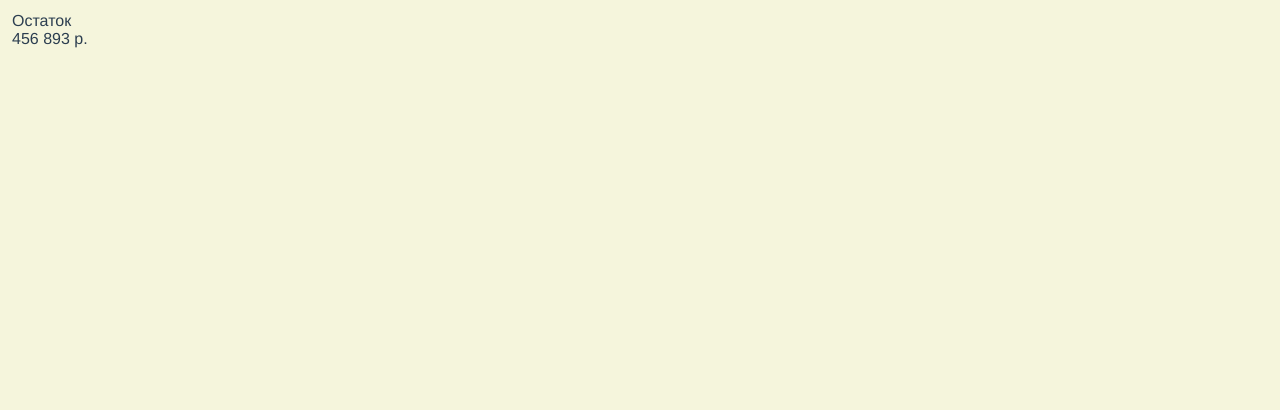
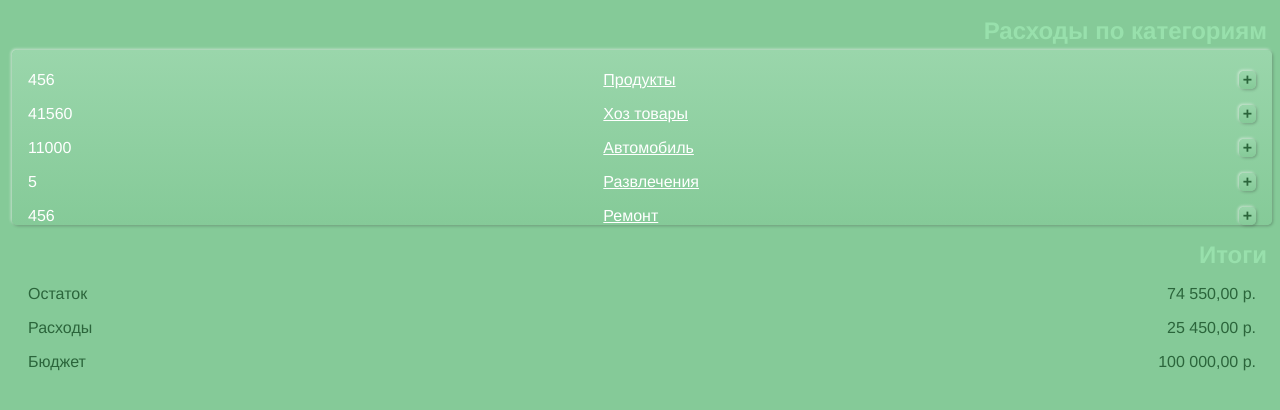
Before and after one commit to ondrey/kakebo, a Vue app: page /#/ in a window 1280 px wide. Shown: the top 410 px of the page. Built offline with nearby package versions, Linux system fonts and the light colour scheme.

Commit message:
Верстка

```diff
--- a/public/index.html
+++ b/public/index.html
@@ -7,7 +7,7 @@
     <link rel="icon" href="<%= BASE_URL %>favicon.ico">
     <title><%= htmlWebpackPlugin.options.title %></title>
   </head>
-  <body style="margin:0px; padding:0px; background-color: beige;">
+  <body style="margin:0px; padding:0px; background-color:#85ca98;">
     <noscript>
       <strong>We're sorry but <%= htmlWebpackPlugin.options.title %> doesn't work properly without JavaScript enabled. Please enable it to continue.</strong>
     </noscript>
--- a/src/App.vue
+++ b/src/App.vue
@@ -7,6 +7,7 @@
 <style>
 #app {
   font-family: Avenir, Helvetica, Arial, sans-serif;
-  color: #2c3e50;
+  color:#2b653b;
+
 }
 </style>
--- a/src/views/Home.vue
+++ b/src/views/Home.vue
@@ -1,11 +1,95 @@
 <template>
-  <div>
-    <span>Остаток</span>
-    <div>456 893 р.</div>
+<div>
+
+  <div class="title">Расходы по категориям</div>
+
+
+  <div class="plan">
+
+   <div class="head_box" v-for="i in categories" :key="i.id">
+    <div style="color:white; width:120px">{{i.dif}}</div>
+    <a href="#" class="linkpage">{{i.name}}</a>
+    <div class="buttonplus">+</div>
   </div>
+
+  </div>
+  <div class="title">Итоги</div>
+
+  <div class="head_box">
+    <div>Остаток</div>
+    <div>74 550,00 р.</div>
+  </div>
+
+  <div class="head_box">
+    <div>Расходы</div>
+    <div>25 450,00 р.</div>
+  </div>
+
+  <div class="head_box">
+    <div>Бюджет</div>
+    <div>100 000,00 р.</div>
+  </div>
+
+</div>
+
 </template>
 
 <script>
 export default {
+  data(){
+    return {
+      categories: [
+        {name: 'Продукты', dif: 456, id: 1},
+        {name: 'Хоз товары', dif: 41560, id: 2},
+        {name: 'Автомобиль', dif: 11000, id: 3},
+        {name: 'Развлечения', dif: 5, id: 4},
+        {name: 'Ремонт', dif: 456, id: 5}
+      ]
+    }
+  }
 }
 </script>
+
+<style>
+.title {
+    font-size: x-large;
+    text-align: end;
+    font-weight: 700;
+    color: #98e0ac;
+    margin: 5px;
+}
+.head_box {
+  justify-content: space-between;
+  display: flex;
+  margin: 1em;
+}
+
+.maxidigit {
+  font-size: x-large;
+}
+.plan{
+    width: 100%;
+    min-height: 64px;
+    /*background-color:#85ca98;*/
+    background: rgb(151,224,171);
+    background: linear-gradient(180deg, rgb(154 214 171) 0%, rgb(133 202 152) 100%);
+    box-shadow: 1px 1px 3px #00000042, -1px -1px 3px #ffffff9e;
+    border-radius: 5px;
+    padding-top: 5px;
+}
+
+.buttonplus {
+    background: linear-gradient(180deg, rgb(154 214 171) 0%, rgb(133 202 152) 100%);
+    box-shadow: 1px 1px 3px #00000042, -1px -1px 3px #ffffff9e;
+    border-radius: 5px;
+    padding-left: 4px;
+    padding-right: 4px;
+    font-weight: 700;
+}
+.linkpage {
+  color: #ffffff;
+  width: 180px;
+}
+
+
+</style>
--- a/src/views/layout.vue
+++ b/src/views/layout.vue
@@ -8,7 +8,7 @@
 export default {
     data(){
         return {
-            current_account: 'Счет кредитной карты'
+
         }
     }
 
```
